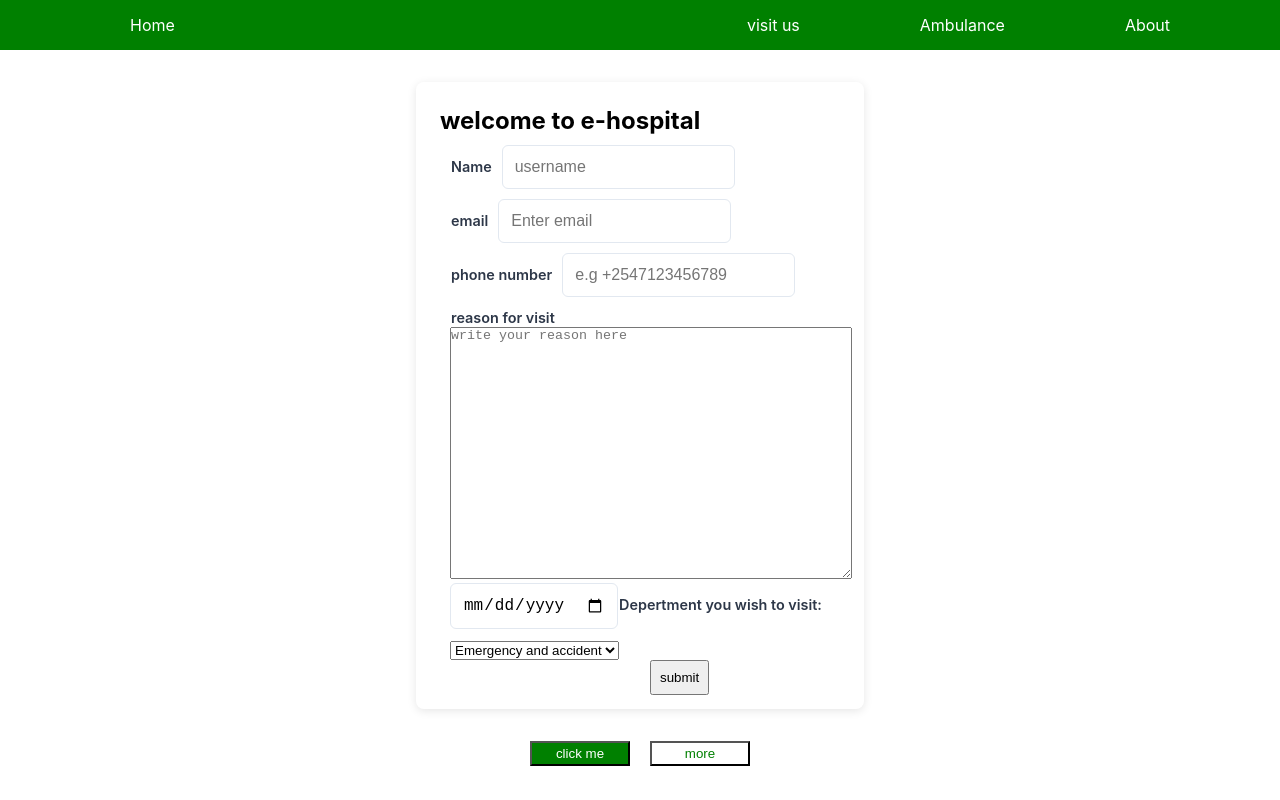
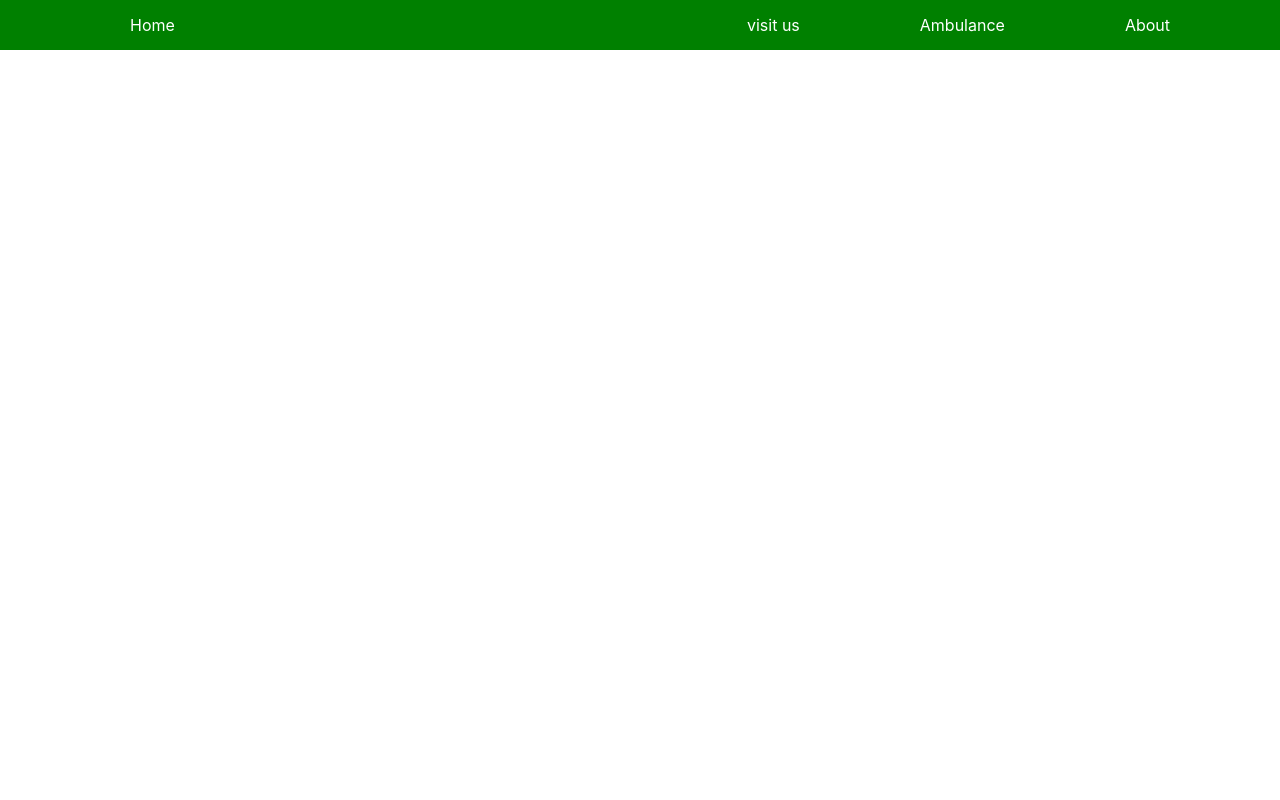
Before and after one commit to Kris-Ekiteles/remote-admission-system, a React (Create React App) app: page / in a window 1280 px wide. Built offline with nearby package versions, Linux system fonts and the light colour scheme.

Commit message:
routing in progress for navbar component

```diff
--- a/src/App.js
+++ b/src/App.js
@@ -1,17 +1,20 @@
 import logo from "./logo.svg";
 import "./App.css";
+import { Route, Routes } from "react-router-dom";
 import FormCheck from "./components/landing";
 import Navbar from "./components/navbar";
-import About from "./components/about";
-import Ambulance from "./components/ambulance";
+// import About from "./components/about";
+// import Ambulance from "./components/ambulance";
 
 function App() {
   return (
     <div className="App">
       < Navbar />
-      <FormCheck />
-      < About />
-      < Ambulance />
+      <div className="container">
+        <Routes>
+          <Route path="/home" element={ <landing />}/>
+        </Routes>
+      </div>
     </div>
   );
 }
```
